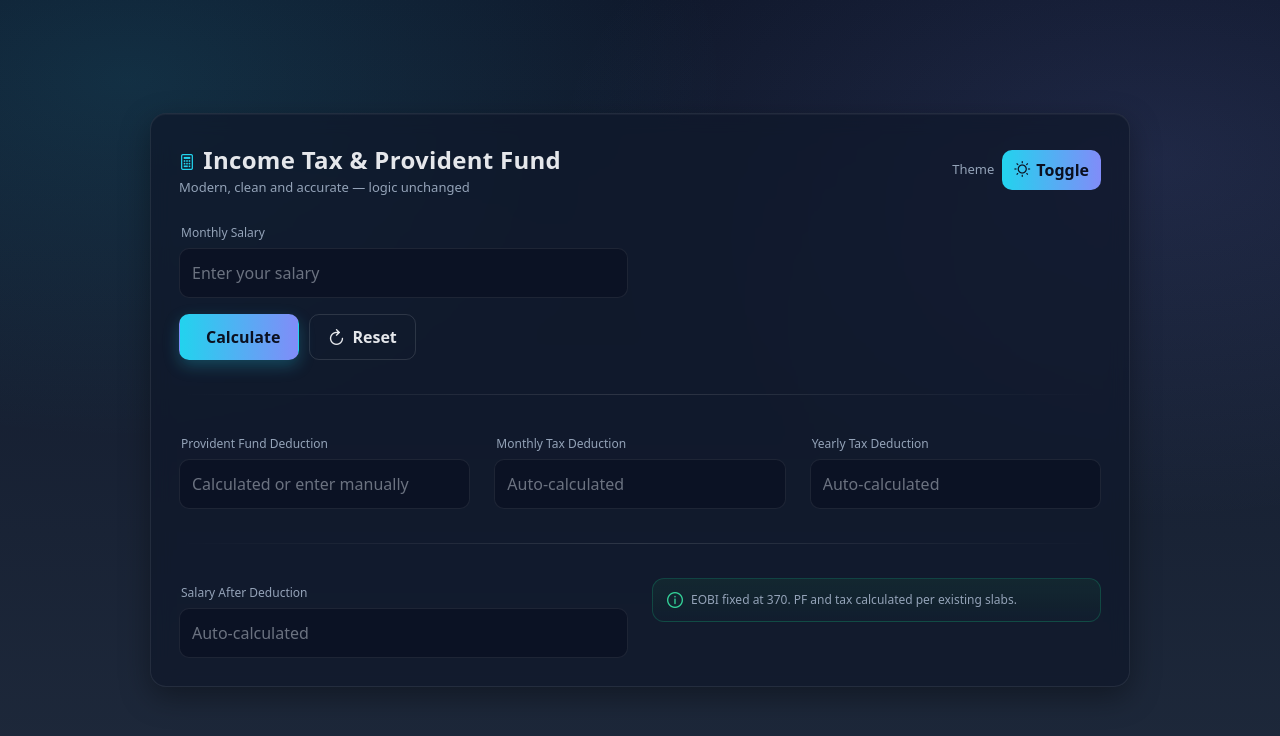
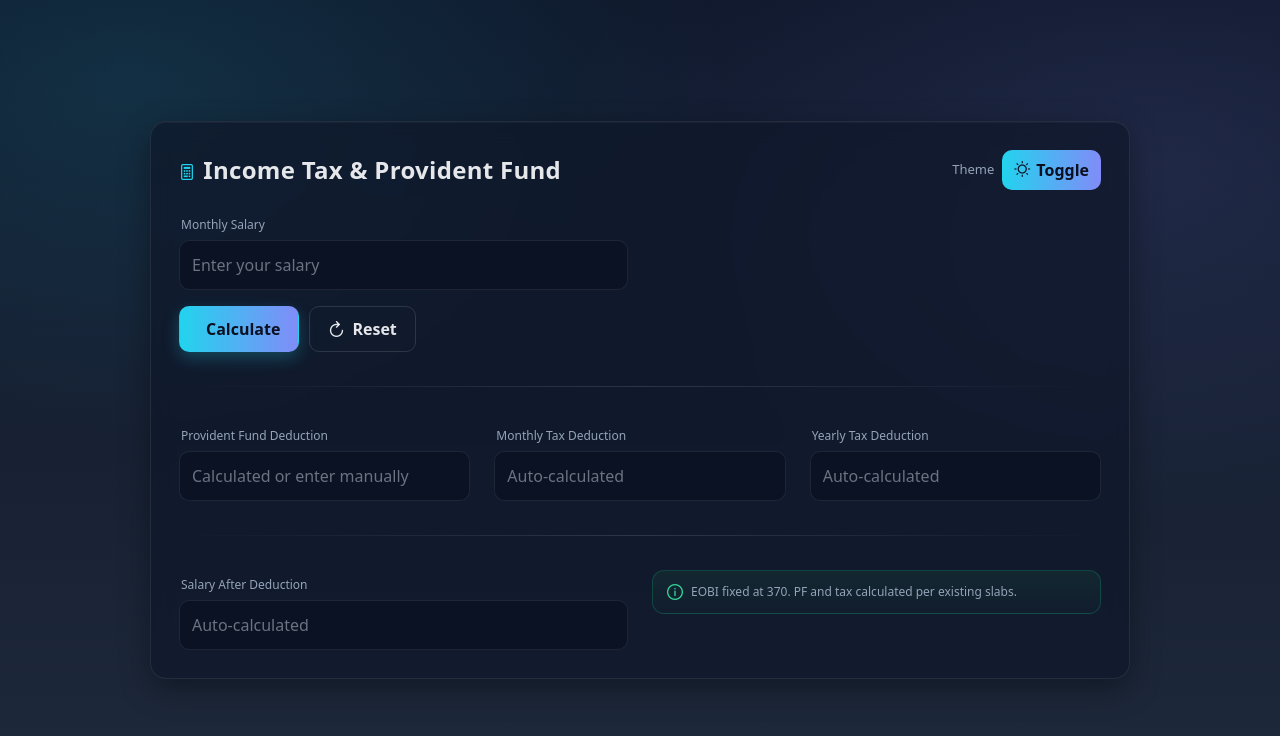
Before and after one commit to ahmad-developer-168/tax-calculator, a React (Create React App) app: page / in a window 1280 px wide. Shown: the top 736 px of the page. Built offline with nearby package versions, Linux system fonts and the light colour scheme.

Commit message:
ui redesigned

```diff
--- a/src/TaxCalculator/TaxCalculator.js
+++ b/src/TaxCalculator/TaxCalculator.js
@@ -147,7 +147,6 @@ const TaxCalculator = () => {
                 <div className="tc-header">
                     <div>
                         <div className="tc-title"><i className="pi pi-calculator" style={{marginRight:8,color:'#22d3ee'}}></i>Income Tax & Provident Fund</div>
-                        <div className="tc-sub">Modern, clean and accurate — logic unchanged</div>
                     </div>
                     <div className="theme-toggle">
                         <span className="tc-sub">Theme</span>
```
